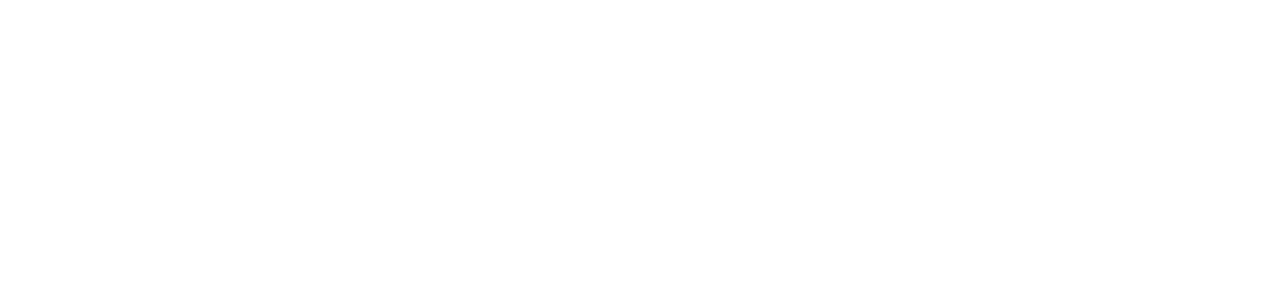
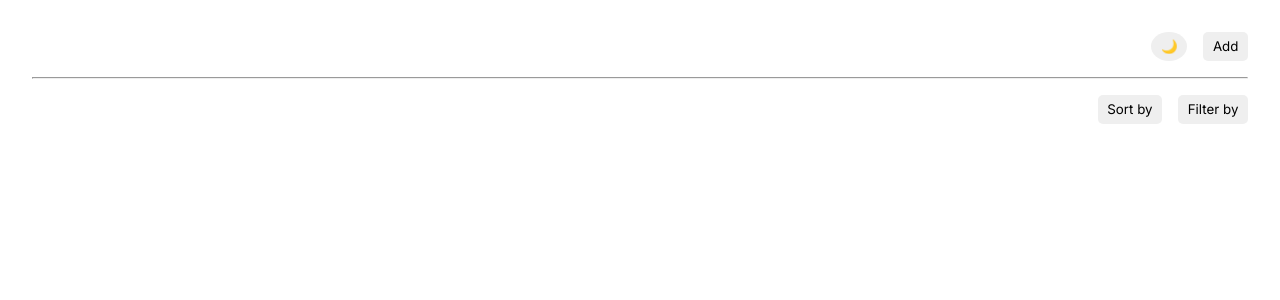
Before and after one commit to Muelvzz/expense-tracker-crud, a React app in the folder frontend/: page / in a window 1280 px wide. Shown: the top 300 px of the page. Built offline with nearby package versions, Linux system fonts and the light colour scheme; the HTML template or start-up script is replaced by a standard one.

Commit message:
header + dark mode feature

```diff
--- a/frontend/src/App.css
+++ b/frontend/src/App.css
@@ -0,0 +1,4 @@
+.app-container {
+    padding: 2rem;
+    height: 100%;
+}
--- a/frontend/src/App.jsx
+++ b/frontend/src/App.jsx
@@ -1,12 +1,34 @@
-import { useState } from 'react'
+import { useState, useEffect } from 'react'
 import './App.css'
 
+import Header from './components/Header'
+import Dashboard from './components/Dashboard'
+
 function App() {
-  const [count, setCount] = useState(0)
+
+  const [toggleDark, setToggleDark] = useState(false)
+
+  useEffect(() => {
+    if (toggleDark) {
+      document.body.classList.add("dark")
+    } else {
+      document.body.classList.remove("dark")
+    }
+  }, [toggleDark])
+
+  console.log(toggleDark)
 
   return (
-    <>
-    </>
+    <div className="app-container">
+
+      <Header
+        toggleDark={toggleDark}
+        setToggleDark={setToggleDark}
+      />
+
+      <Dashboard />
+
+    </div>
   )
 }
 
--- /dev/null
+++ b/frontend/src/components-css/header.css
@@ -0,0 +1,25 @@
+.right-header-tab {
+    justify-content: right;
+    width: 100%;
+    align-items: center;
+    display: flex;
+}
+
+.right-header-tab > button {
+    padding: 0.4rem 0.6rem;
+    margin-inline-start: 1rem;
+}
+
+#ui-btn {
+    border-radius: 50%;
+}
+
+#tab-btn {
+    border-radius: 5px;
+}
+
+#ui-btn:hover, #tab-btn:hover {
+    color: white;
+    background-color: black;
+    transition: 0.3s;
+}
--- /dev/null
+++ b/frontend/src/components/Dashboard.jsx
@@ -0,0 +1,8 @@
+import "../components-css/dashboard.css"
+
+export default function Dashboard() {
+    return (
+        <>
+        </>
+    )
+}
--- /dev/null
+++ b/frontend/src/components/Header.jsx
@@ -0,0 +1,24 @@
+import "../components-css/header.css"
+
+export default function Header({ toggleDark, setToggleDark }) {
+    return (
+        <>
+            <div className="right-header-tab">
+                <button
+                    id="ui-btn"
+                    onClick={() => setToggleDark(!toggleDark)}
+                >
+                    { toggleDark ? "🔆" : "🌙" }
+                </button>
+                <button id="tab-btn">Add</button>
+            </div>
+
+            <hr />
+
+            <div className="right-header-tab">
+                <button id="tab-btn">Sort by</button>
+                <button id="tab-btn">Filter by</button>
+            </div>
+        </>
+    )
+}
--- a/frontend/src/index.css
+++ b/frontend/src/index.css
@@ -0,0 +1,25 @@
+@import url('https://fonts.googleapis.com/css2?family=Inter:ital,opsz,wght@0,14..32,100..900;1,14..32,100..900&display=swap');
+
+html, * {
+    margin: 0;
+    padding: 0;
+    font-family: "Inter";
+}
+
+body.dark {
+    background-color: rgb(22, 20, 20);
+    color: white;
+}
+
+body.dark button {
+    background-color: black;
+    color: white;
+}
+
+hr {
+    margin: 1rem 0;
+}
+
+button {
+    border-style: none;
+}
```
Also changed, not shown: frontend/src/components-css/dashboard.css (added).
